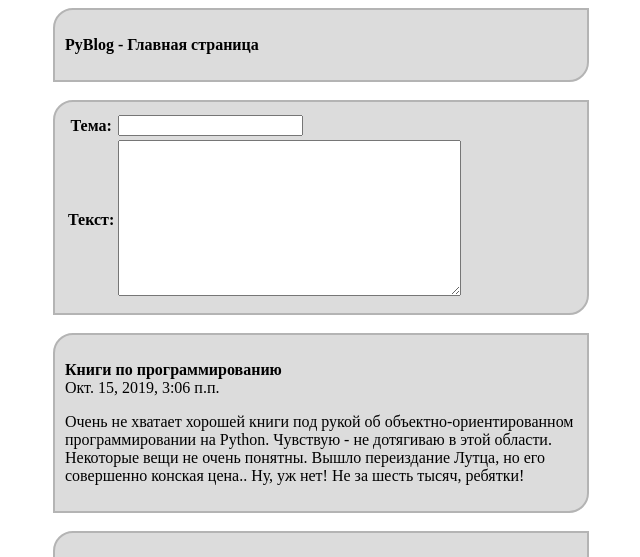
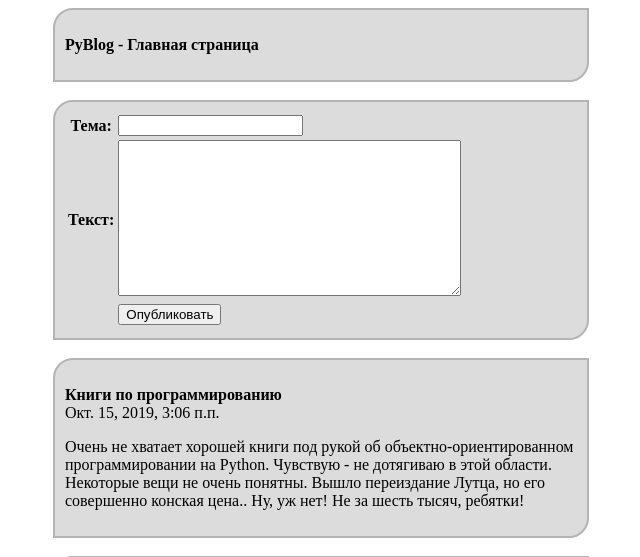
Before and after one commit to SergeyLebidko/PyNote, a Django app: page /index/ in a window 1280 px wide. Shown: the top 557 px of the page, without its empty margins (319-959 px from the left). Run offline with Django 3.2, Linux system fonts and the light colour scheme; data comes from the database, SQL or seed files in the repository.

Commit message:
К форме добавлена кнопка публикации

```diff
--- a/main/templates/layout/basic.html
+++ b/main/templates/layout/basic.html
@@ -15,7 +15,12 @@
 <div class="topic_block">
     <form method="post">
         {% csrf_token %}
-        <table>{{ form.as_table }}</table>
+        <table>{{ form.as_table }}
+            <tr>
+                <td></td>
+                <td><input type="submit" name="submit" value="Опубликовать"></td>
+            </tr>
+        </table>
     </form>
 </div>
 <br>
```
